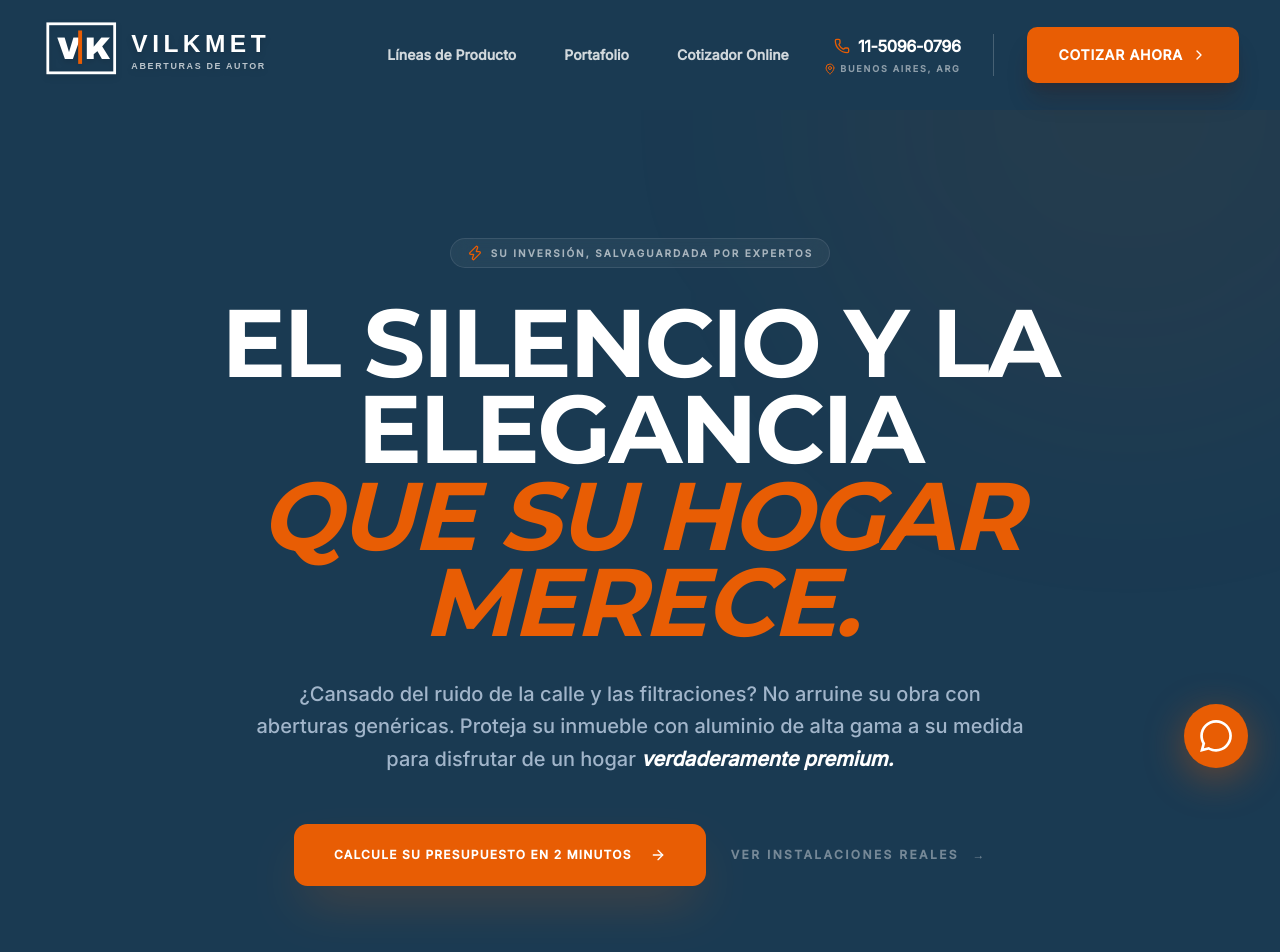
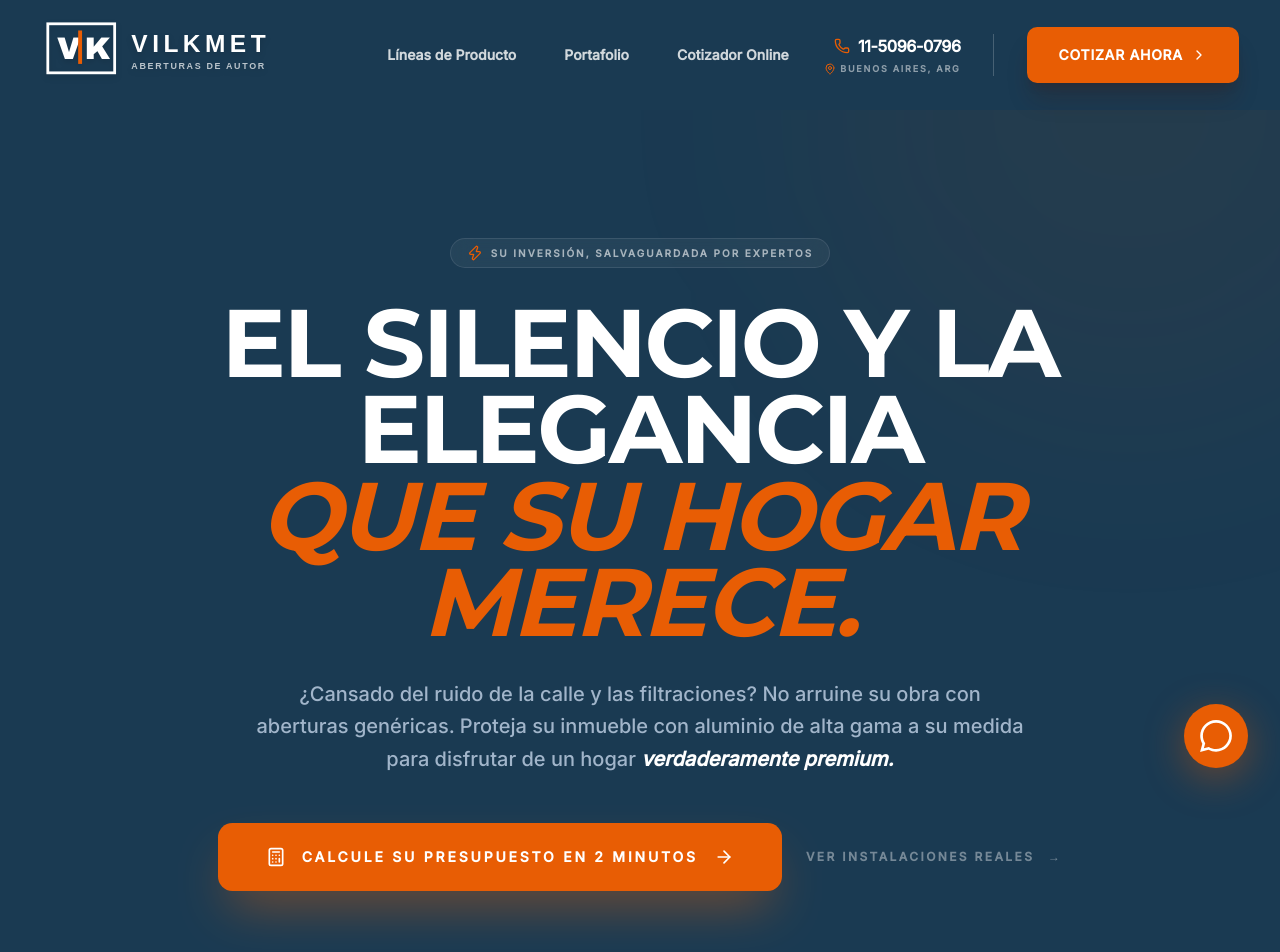
Before and after one commit to Wilson-Kickbush/vilkmet-app, a Next.js app: page / in a window 1280 px wide. Shown: the top 952 px of the page. Built offline with nearby package versions, Linux system fonts and the light colour scheme.

Commit message:
feat: updated all CTA links to go directly to the cotizador system anchor

```diff
--- a/src/app/page.tsx
+++ b/src/app/page.tsx
@@ -40,7 +40,9 @@ export default function Home() {
             </div>
 
             <div className="bg-background rounded-2xl shadow-2xl p-6 lg:p-10 border border-border mt-8">
-              <CotizadorDynamic />
+              <div id="sistema-cotizador" className="scroll-mt-32">
+                <CotizadorDynamic />
+              </div>
             </div>
           </div>
         </section>
--- a/src/components/landing/HeroSection.tsx
+++ b/src/components/landing/HeroSection.tsx
@@ -1,10 +1,8 @@
 "use client";
 
-import { buttonVariants } from "@/components/ui/button";
-import { ArrowRight, CheckCircle2, ShieldCheck, Zap, Headphones, Home, Scaling } from "lucide-react";
+import { ArrowRight, Calculator, Headphones, Home, Scaling, Zap } from "lucide-react";
 import Link from "next/link";
 import { motion } from "framer-motion";
-import { cn } from "@/lib/utils";
 
 export function HeroSection() {
   const containerVariants = {
@@ -66,15 +64,15 @@ export function HeroSection() {
           </motion.p>
 
           <motion.div variants={itemVariants} className="mt-12 flex flex-col sm:flex-row items-center justify-center gap-6">
-            <Link
-              href="/#cotizador"
-              className={cn(
-                buttonVariants({ size: "lg" }),
-                "h-16 px-10 bg-[#E85D04] hover:bg-[#F96D0C] text-white font-black uppercase text-xs tracking-widest rounded-2xl shadow-2xl shadow-orange-500/20 active:scale-95 transition-all flex items-center"
-              )}
-            >
-              CALCULE SU PRESUPUESTO EN 2 MINUTOS <ArrowRight className="ml-3 h-4 w-4" />
-            </Link>
+              <Link
+                href="/#sistema-cotizador"
+                className="group relative flex items-center justify-center gap-4 bg-[#E85D04] hover:bg-[#F96D0C] text-white px-8 sm:px-12 py-6 rounded-2xl font-black uppercase text-xs sm:text-sm tracking-[0.2em] transition-all duration-300 shadow-2xl shadow-orange-500/40 hover:-translate-y-1 active:scale-95"
+              >
+                <div className="absolute inset-0 rounded-2xl bg-white/20 opacity-0 group-hover:opacity-100 transition-opacity blur-xl" />
+                <Calculator className="h-5 w-5 transition-transform group-hover:scale-110" />
+                <span className="relative">Calcule su Presupuesto en 2 Minutos</span>
+                <ArrowRight className="h-5 w-5 transition-transform group-hover:translate-x-2" />
+              </Link>
             <Link href="#galeria" className="text-xs font-black uppercase tracking-[0.2em] text-white/40 hover:text-white transition-colors group">
               VER INSTALACIONES REALES <span aria-hidden="true" className="inline-block group-hover:translate-x-1 transition-transform ml-2">→</span>
             </Link>
--- a/src/components/layout/Navbar.tsx
+++ b/src/components/layout/Navbar.tsx
@@ -96,7 +96,7 @@ export function Navbar() {
 
               {/* Botón CTA Naranja (Color de Marca) */}
               <Link
-                href="/#cotizador"
+                href="/#sistema-cotizador"
                 className={cn(
                   buttonVariants({ size: "lg" }),
                   "relative hidden sm:flex bg-[#E85D04] hover:bg-[#E85D04]/90 text-white font-black px-8 py-7 rounded-xl overflow-hidden group transition-all duration-300 shadow-xl shadow-orange-950/20"
```
